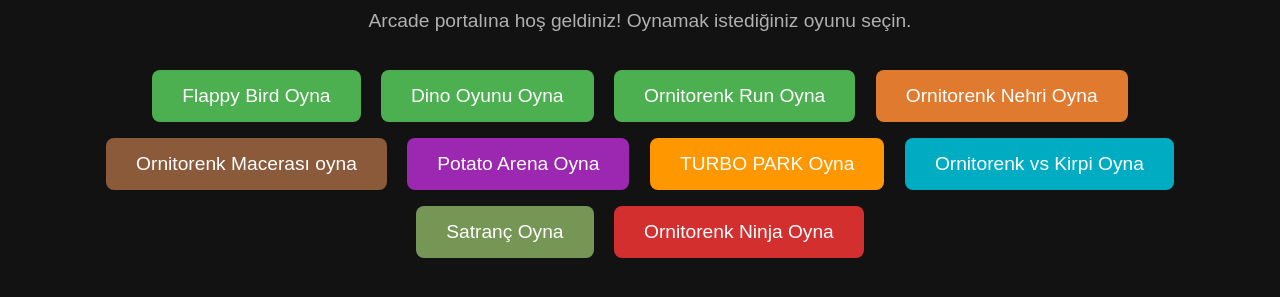
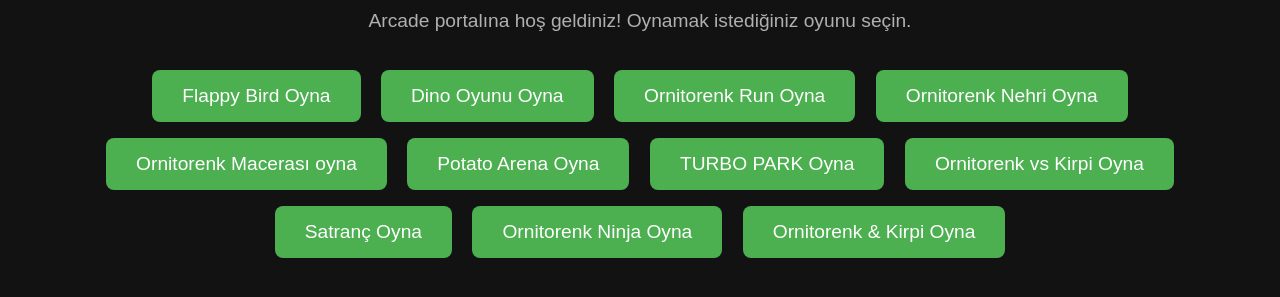
Before and after one commit to gamerpotato31/gamerpotato31.github.io, a plain HTML site: page index.html in a window 1280 px wide. Shown: the part 165-462 px from the top of the page. Drawn offline with Linux system fonts and the light colour scheme.

Commit message:
Refactor button classes and update game links
Removed specific button classes and updated button links for various game options.

```diff
--- a/index.html
+++ b/index.html
@@ -30,53 +30,12 @@
             font-size: 1.2rem;
             text-decoration: none;
             border-radius: 8px;
-            transition: background 0.3s;
+            transition: background 0.3s, transform 0.2s;
             margin: 8px;
         }
         .btn:hover {
             background-color: #45a049;
-        }
-        .btn-turbo {
-            background-color: #ff9800;
-        }
-        .btn-turbo:hover {
-            background-color: #f57c00;
-        }
-        .btn-xox {
-            background-color: #00acc1;
-        }
-        .btn-xox:hover {
-            background-color: #00838f;
-        }
-        .btn-nehir {
-            background-color: #e07a2f;
-        }
-        .btn-nehir:hover {
-            background-color: #c96825;
-        }
-        .btn-armut {
-            background-color: #8a5a3a;
-        }
-        .btn-armut:hover {
-            background-color: #6e4428;
-        }
-        .btn-satranc {
-            background-color: #769656;
-        }
-        .btn-satranc:hover {
-            background-color: #5c7842;
-        }
-        .btn-arena {
-            background-color: #9c27b0;
-        }
-        .btn-arena:hover {
-            background-color: #7b1fa2;
-        }
-        .btn-ninja {
-            background-color: #d32f2f;
-        }
-        .btn-ninja:hover {
-            background-color: #b71c1c;
+            transform: translateY(-2px);
         }
     </style>
 </head>
@@ -94,24 +53,27 @@
     <a href="e.html" class="btn">Ornitorenk Run Oyna</a>
 
     <!-- Ornitorenk Nehri (o.html) -->
-    <a href="o.html" class="btn btn-nehir">Ornitorenk Nehri Oyna</a>
+    <a href="o.html" class="btn">Ornitorenk Nehri Oyna</a>
 
     <!-- Armut Piş / Ornitorenk Macerası (a.html) -->
-    <a href="a.html" class="btn btn-armut">Ornitorenk Macerası oyna</a>
+    <a href="a.html" class="btn">Ornitorenk Macerası oyna</a>
 
     <!-- Potato Arena (b.html) -->
-    <a href="b.html" class="btn btn-arena">Potato Arena Oyna</a>
+    <a href="b.html" class="btn">Potato Arena Oyna</a>
 
     <!-- Turbo Park 3D (p.html) -->
-    <a href="p.html" class="btn btn-turbo">TURBO PARK Oyna</a>
+    <a href="p.html" class="btn">TURBO PARK Oyna</a>
 
     <!-- Ornitorenk vs Kirpi XOX (xox.html) -->
-    <a href="xox.html" class="btn btn-xox">Ornitorenk vs Kirpi Oyna</a>
+    <a href="xox.html" class="btn">Ornitorenk vs Kirpi Oyna</a>
 
     <!-- 2 Kişilik Satranç (s.html) -->
-    <a href="s.html" class="btn btn-satranc">Satranç Oyna</a>
+    <a href="s.html" class="btn">Satranç Oyna</a>
 
     <!-- Ornitorenk Ninja (n.html) -->
-    <a href="n.html" class="btn btn-ninja">Ornitorenk Ninja Oyna</a>
+    <a href="n.html" class="btn">Ornitorenk Ninja Oyna</a>
+
+    <!-- Ornitorenk & Kirpi: Kristal Labirent (k.html) -->
+    <a href="k.html" class="btn">Ornitorenk & Kirpi Oyna</a>
 </body>
 </html>
```
